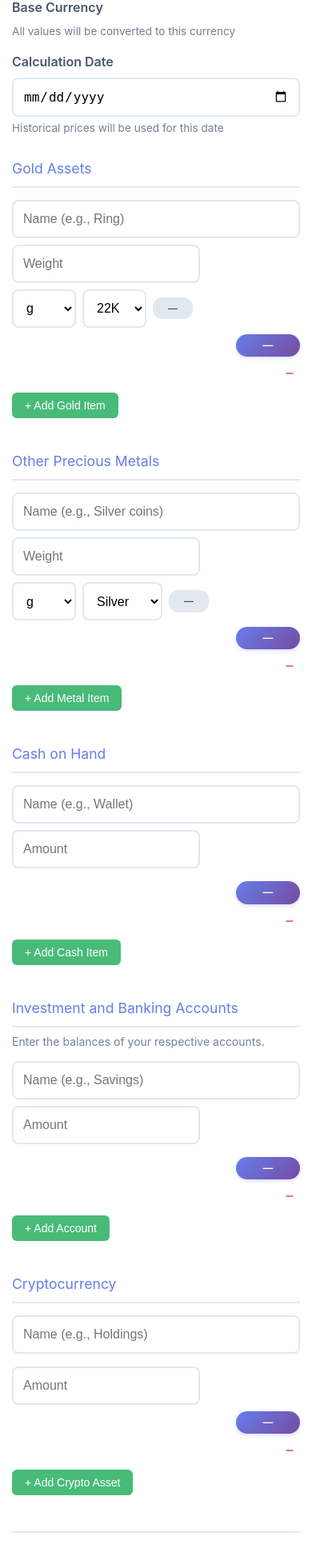
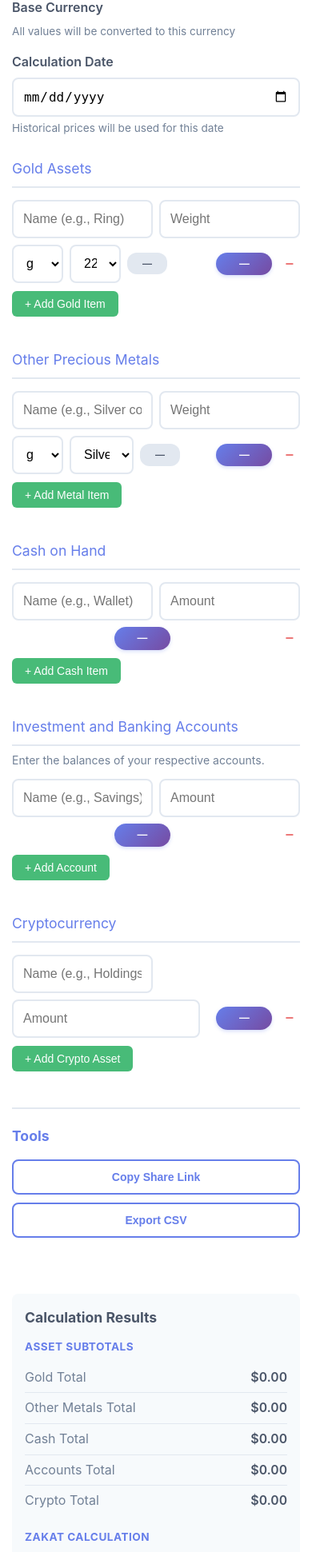
Before and after one commit to ace63093/zakatcalc, a Flask app: page / in a window 390 px wide. Shown: the part 473-2414 px from the top of the page at 80% size. Run offline with Flask 3, Linux system fonts and the light colour scheme; some libraries are stand-ins or nearby versions.

Commit message:
Fix responsive layout: prevent overlap and stabilize asset rows

```diff
--- a/app/templates/base.html
+++ b/app/templates/base.html
@@ -27,7 +27,7 @@
         }
         .container {
             width: 100%;
-            max-width: 1200px;
+            max-width: 1240px;
             margin: 0 auto;
             background: white;
             border-radius: 12px;
@@ -193,56 +193,56 @@
             border-bottom: 2px solid #e2e8f0;
         }
         .asset-row {
-            display: grid;
-            grid-template-columns: 1fr;
-            grid-template-areas:
-                "name"
-                "middle"
-                "secondary"
-                "value"
-                "remove";
-            gap: 8px;
+            display: flex;
+            flex-wrap: wrap;
+            gap: 10px;
             margin-bottom: 10px;
             align-items: center;
             min-width: 0;
         }
         .group-name {
-            grid-area: name;
-            min-width: 0;
+            flex: 1 1 220px;
+            min-width: 200px;
+            order: 10;
         }
         .group-name .input-name {
             width: 100%;
         }
         .group-middle {
-            grid-area: middle;
+            flex: 1 1 260px;
+            min-width: 220px;
             display: flex;
-            flex-wrap: wrap;
+            flex-wrap: nowrap;
             gap: 8px;
             align-items: center;
+            order: 20;
             min-width: 0;
         }
         .group-middle-secondary {
-            grid-area: secondary;
+            flex: 1 1 240px;
+            min-width: 220px;
             display: flex;
-            flex-wrap: wrap;
+            flex-wrap: nowrap;
             gap: 8px;
             align-items: center;
+            order: 30;
             min-width: 0;
         }
         .group-value {
-            grid-area: value;
+            flex: 0 0 auto;
             display: inline-flex;
             align-items: center;
             gap: 8px;
+            order: 90;
             white-space: nowrap;
-            justify-self: start;
         }
         .group-remove {
-            grid-area: remove;
-            justify-self: end;
+            flex: 0 0 auto;
+            margin-left: auto;
+            order: 100;
         }
         .asset-row .input-name {
-            min-width: 0;
+            min-width: 160px;
         }
         .asset-row .input-weight {
             min-width: 90px;
@@ -444,7 +444,8 @@
         }
         .asset-row .currency-autocomplete,
         .asset-row .crypto-autocomplete {
-            min-width: 180px;
+            flex: 1 1 180px;
+            min-width: 160px;
         }
         .asset-row .currency-autocomplete.currency-compact {
             width: 110px;
@@ -628,13 +585,16 @@
 
         @media (max-width: 640px) {
             .group-name {
-                flex: 1 1 100%;
-                min-width: 0;
+                flex: 1 1 160px;
+                min-width: 140px;
             }
             .group-middle,
             .group-middle-secondary {
-                flex: 1 1 200px;
-                min-width: 200px;
+                flex: 1 1 170px;
+                min-width: 150px;
+            }
+            .asset-row {
+                gap: 8px;
             }
             .group-value {
                 order: 90;
@@ -651,28 +611,50 @@
                 gap: 15px;
             }
             .group-name {
-                flex: 1 1 100%;
+                flex: 1 1 150px;
+                min-width: 120px;
             }
             .group-middle,
             .group-middle-secondary {
-                flex: 1 1 100%;
+                flex: 1 1 150px;
+                min-width: 120px;
             }
             .asset-row .currency-autocomplete,
             .asset-row .crypto-autocomplete {
-                flex: 1 1 100%;
+                flex: 1 1 140px;
+                min-width: 120px;
+            }
+            .asset-row .input-name {
+                min-width: 120px;
+            }
+            .asset-row .input-weight {
+                min-width: 80px;
+            }
+            .asset-row .input-amount {
+                min-width: 110px;
+            }
+            .asset-row .input-weight-unit,
+            .asset-row .input-karat {
+                width: 64px;
+                min-width: 64px;
+            }
+            .asset-row .input-metal {
+                width: 80px;
+                min-width: 80px;
             }
             .asset-row .currency-autocomplete.currency-compact {
-                flex: 0 0 auto;
                 width: 100px;
                 min-width: 85px;
                 max-width: 110px;
             }
             .group-value {
                 order: 90;
-                margin-left: auto;
             }
             .group-remove {
                 order: 100;
+            }
+            .base-value-pill {
+                min-width: 70px;
             }
             .sync-banner-content {
                 flex-direction: column;
```
Also changed, not shown: other parts of app/templates/base.html (+2 -46 lines).
